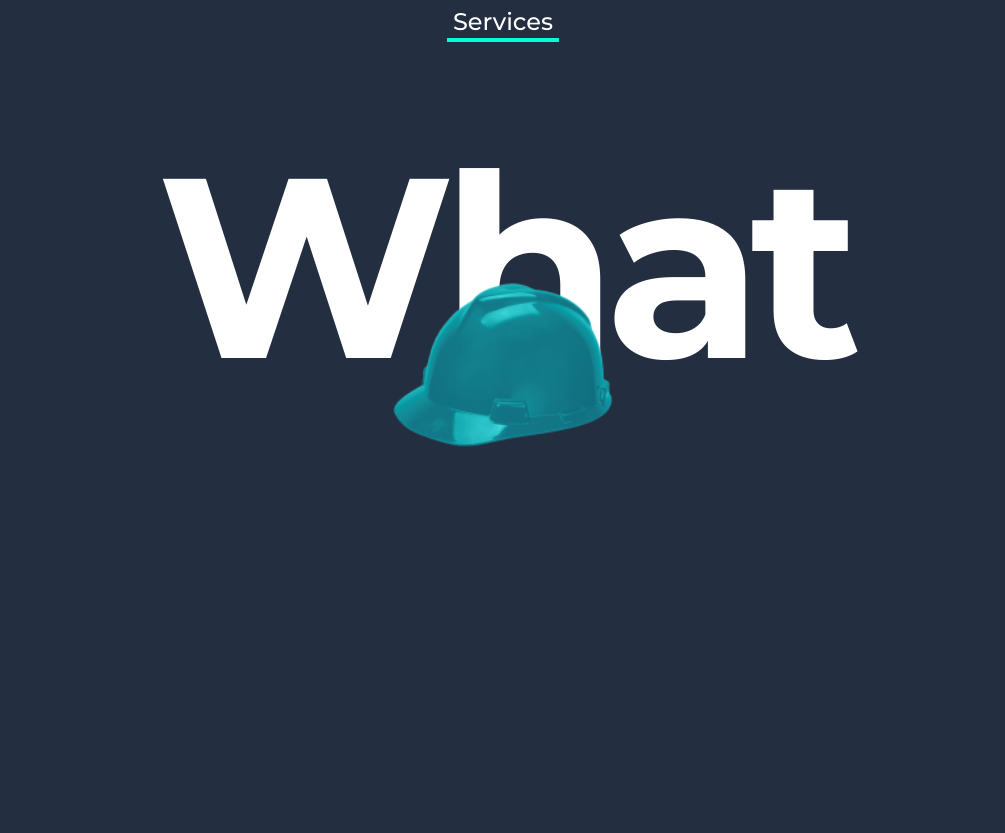
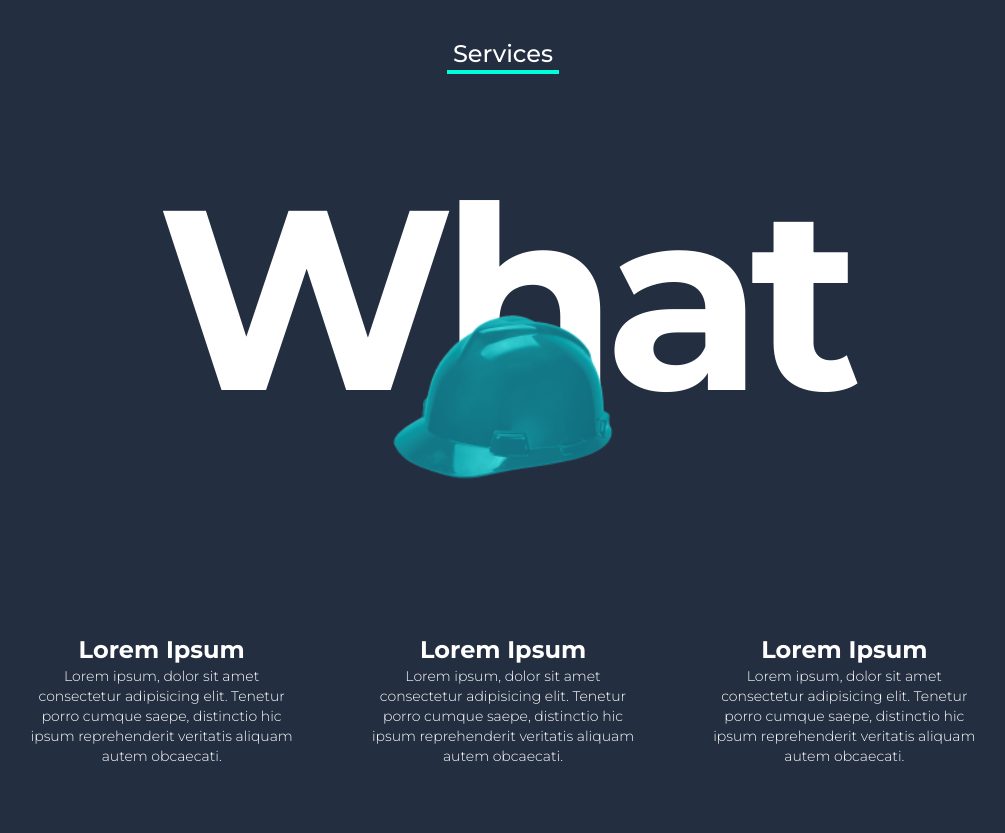
Before and after one commit to ega-erinovian/sirius_portfolio, a website built with Vite: page index.html in a window 1280 px wide. Shown: the part 2190-3023 px from the top of the page, without its empty margins (137-1142 px from the left). Before the commit the page ends 2912 px from the top, so only its background shows below. Built offline with nearby package versions, Linux system fonts and the light colour scheme.

Commit message:
Services section done

```diff
--- a/index.html
+++ b/index.html
@@ -33,8 +33,8 @@
     <div class="header h-screen w-full flex justify-center items-center px-10 md:px-20 lg:px-40">
       <!-- Header Title -->
       <div class="header-title montserrat-700 relative">
-        <h1 class="text-7xl md:text-[8rem] lg:text-[16rem] text-white tracking-tighter">Welcome</h1>
-        <div class="icon absolute top-11 md:top-20 lg:top-44 w-full flex justify-center">
+        <h1 class="text-6xl md:text-[8rem] lg:text-[9.5rem] xl:text-[16rem] text-white tracking-tighter">Welcome</h1>
+        <div class="icon absolute top-9 md:top-20 lg:top-24 xl:top-44 w-full flex justify-center">
           <img src="./public/img/megaphone.png" alt="megaphone" class="w-24 md:w-40 lg:w-60">
         </div>
       </div>
@@ -54,7 +54,7 @@
       <!-- Section Content Wrapper -->
       <div class="about-us-content h-full w-full flex flex-col items-center justify-center mt-16 md:mt-24 mb-10">
         <!-- Section Title -->
-        <div class="about-us-title montserrat-700 relative mb-14 md:mb-32 lg:mb-36">
+        <div class="about-us-title montserrat-700 relative mb-24 md:mb-36 lg:mb-44">
           <h1 class="text-8xl md:text-[10rem] lg:text-[16rem] text-white tracking-tighter">Who</h1>
           <div class="icon absolute top-14 sm: md:top-24 lg:top-36 w-full flex justify-center">
             <img src="./public/img/brain.png" alt="brain" class="w-24 md:w-36 lg:w-56">
@@ -81,10 +81,32 @@
         <!-- Section Content Wrapper -->
         <div class="service-content h-full w-full flex flex-col items-center justify-center mt-16 md:mt-24 mb-10">
           <!-- Section Title -->
-          <div class="service-title montserrat-700 relative mb-14 md:mb-32 lg:mb-36">
+          <div class="service-title montserrat-700 relative mb-28 md:mb-40 lg:mb-52">
             <h1 class="text-8xl md:text-[10rem] lg:text-[16rem] text-white tracking-tighter">What</h1>
             <div class="icon absolute top-16 sm: md:top-24 lg:top-36 w-full flex justify-center">
               <img src="./public/img/helmet.png" alt="helmet" class="w-24 md:w-36 lg:w-56">
+            </div>
+          </div>
+          <div class="service-content-container text-white">
+            <div class="md:flex md:gap-14 lg:gap-16 text-center">
+              <div class="service-content-item mb-16 ">
+                <h1 class="service-content-title text-2xl montserrat-700">
+                  Lorem Ipsum
+                </h1>
+                <p class="service-content-desc text-sm montserrat-300">Lorem ipsum, dolor sit amet consectetur adipisicing elit. Tenetur porro cumque saepe, distinctio hic ipsum reprehenderit veritatis aliquam autem obcaecati.</p>
+              </div>
+              <div class="service-content-item mb-16 ">
+                <h1 class="service-content-title text-2xl montserrat-700">
+                  Lorem Ipsum
+                </h1>
+                <p class="service-content-desc text-sm montserrat-300">Lorem ipsum, dolor sit amet consectetur adipisicing elit. Tenetur porro cumque saepe, distinctio hic ipsum reprehenderit veritatis aliquam autem obcaecati.</p>
+              </div>
+              <div class="service-content-item">
+                <h1 class="service-content-title text-2xl montserrat-700">
+                  Lorem Ipsum
+                </h1>
+                <p class="service-content-desc text-sm montserrat-300">Lorem ipsum, dolor sit amet consectetur adipisicing elit. Tenetur porro cumque saepe, distinctio hic ipsum reprehenderit veritatis aliquam autem obcaecati.</p>
+              </div>
             </div>
           </div>
         </div>
```
